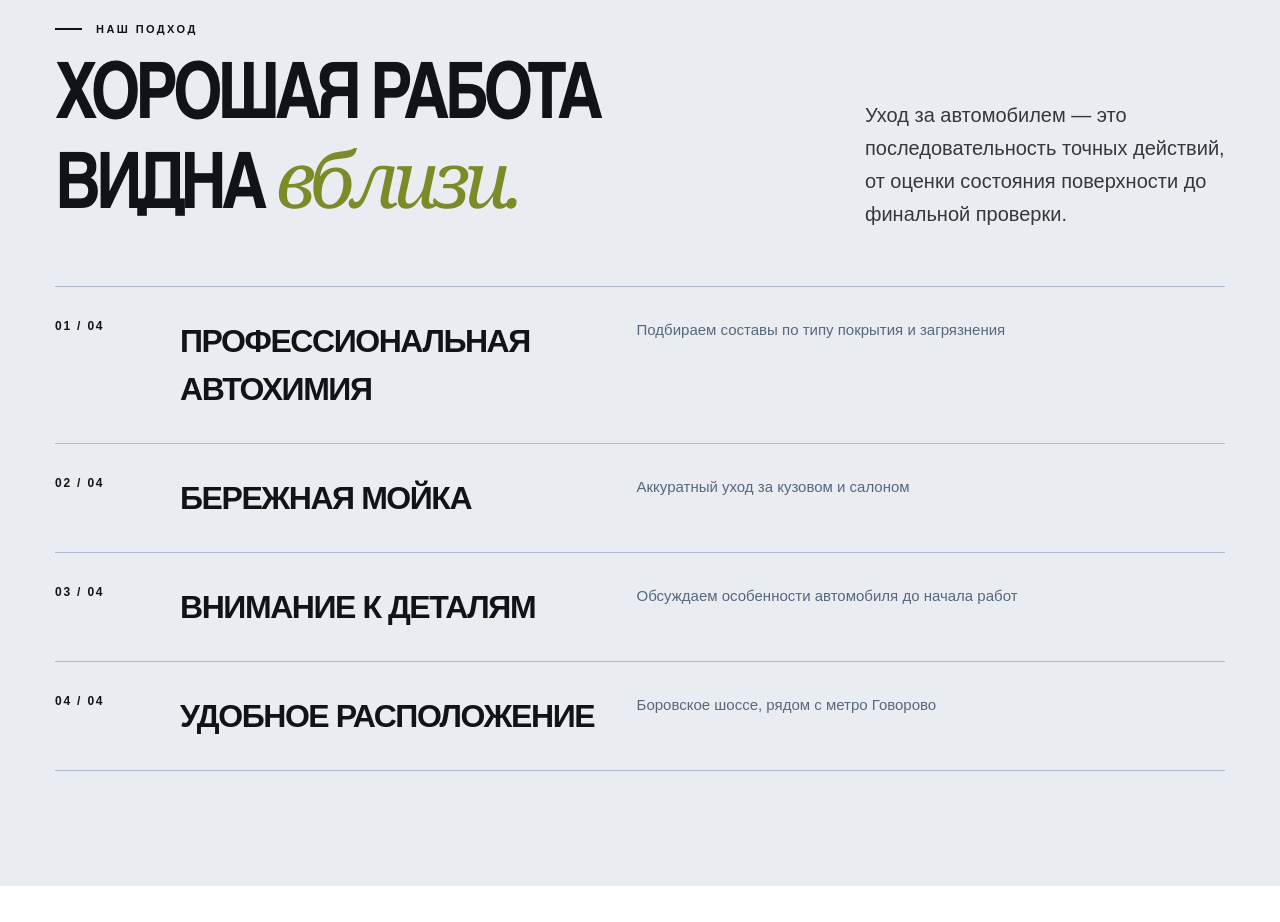
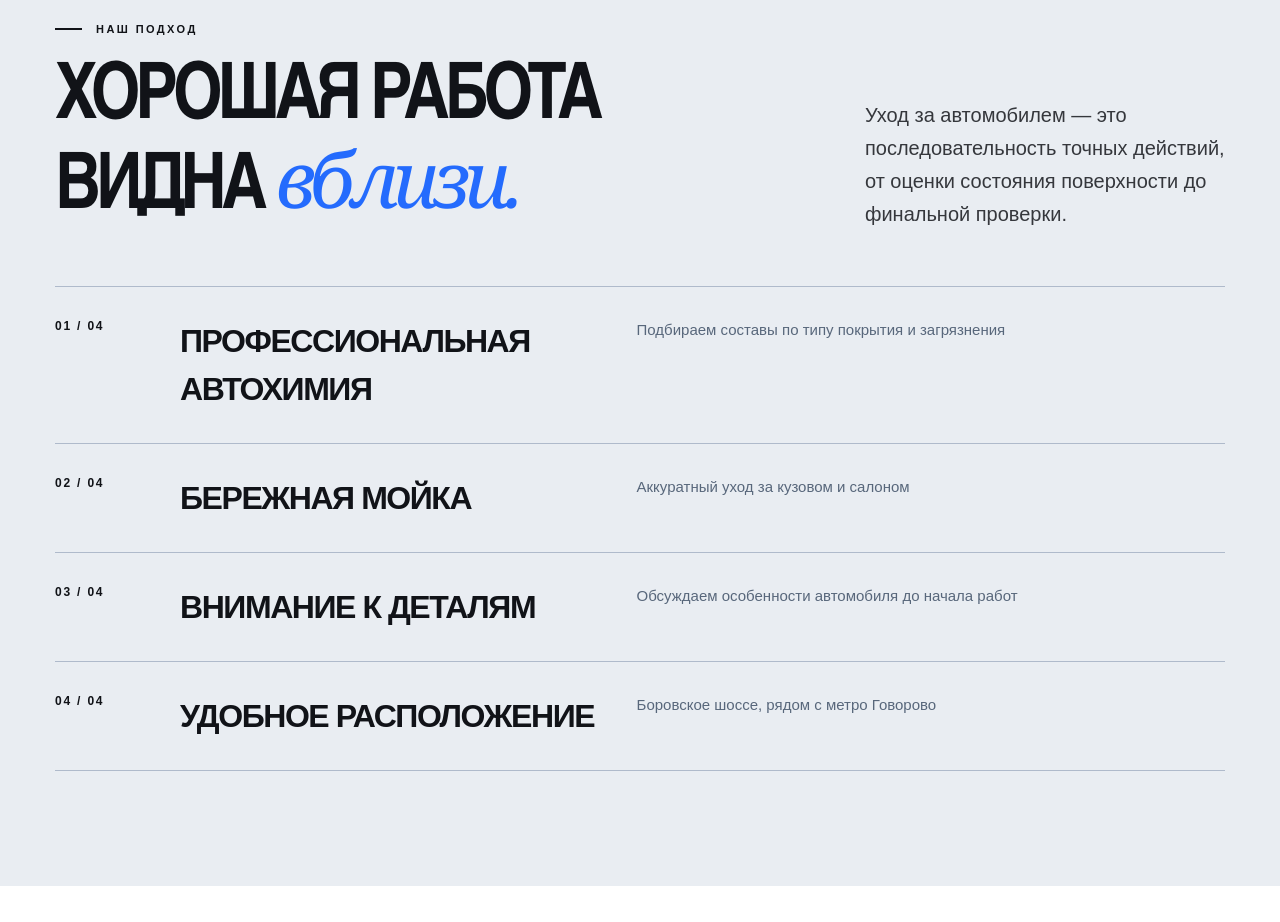
Before and after one commit to eeprorgamms/a600, a React (Vite) app: page /about in a window 1280 px wide. Shown: the part 1380-2302 px from the top of the page. Built offline with nearby package versions, Linux system fonts and the light colour scheme; no server answers.

Commit message:
design: apply Graphite × Electric Blue palette to A500

```diff
--- a/src/pages/About.tsx
+++ b/src/pages/About.tsx
@@ -17,7 +17,7 @@ export default function About() {
     <section className="a-section a-cream">
       <div className="a-shell">
         <div className="a-split-head">
-          <div><div className="a-overline">Наш подход</div><h2 className="a-h2" style={{marginTop:26}}>Хорошая работа<br />видна <span className="a-accent" style={{color:'#7c8a27'}}>вблизи.</span></h2></div>
+          <div><div className="a-overline">Наш подход</div><h2 className="a-h2" style={{marginTop:26}}>Хорошая работа<br />видна <span className="a-accent" style={{color:'#246BFD'}}>вблизи.</span></h2></div>
           <p className="a-lead">Уход за автомобилем — это последовательность точных действий, от оценки состояния поверхности до финальной проверки.</p>
         </div>
         <div className="a-feature-list">
```
